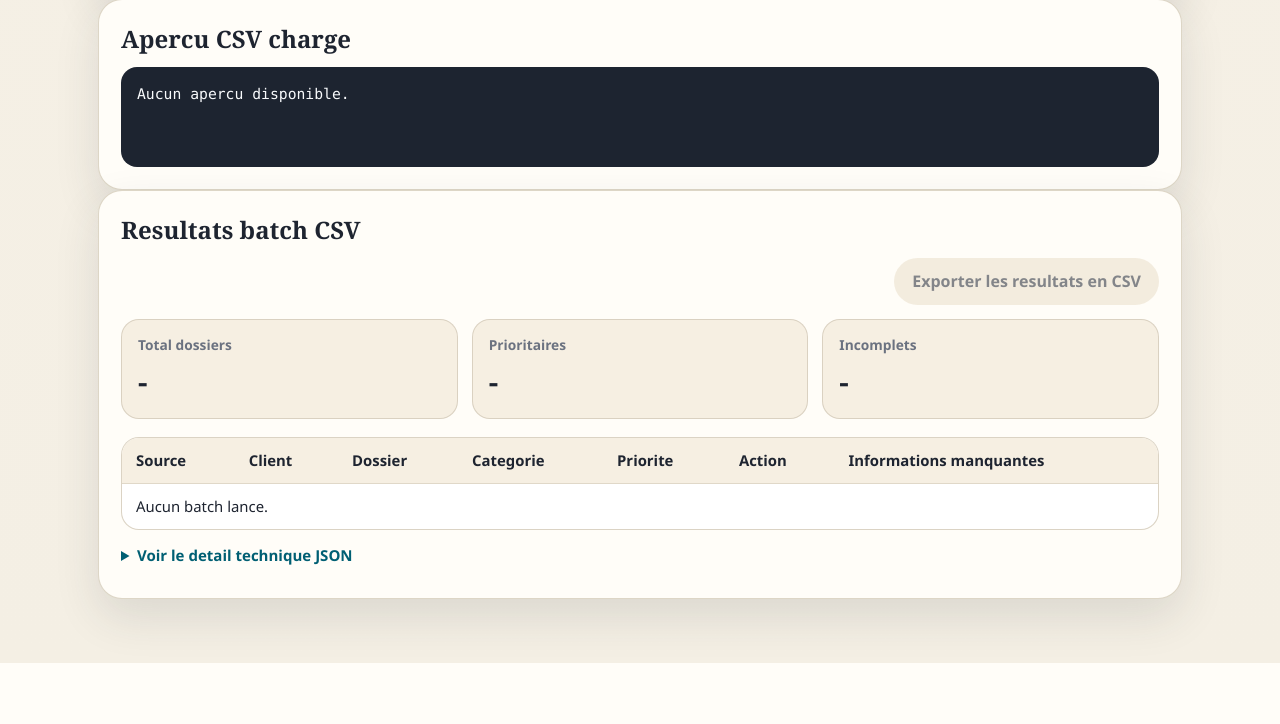
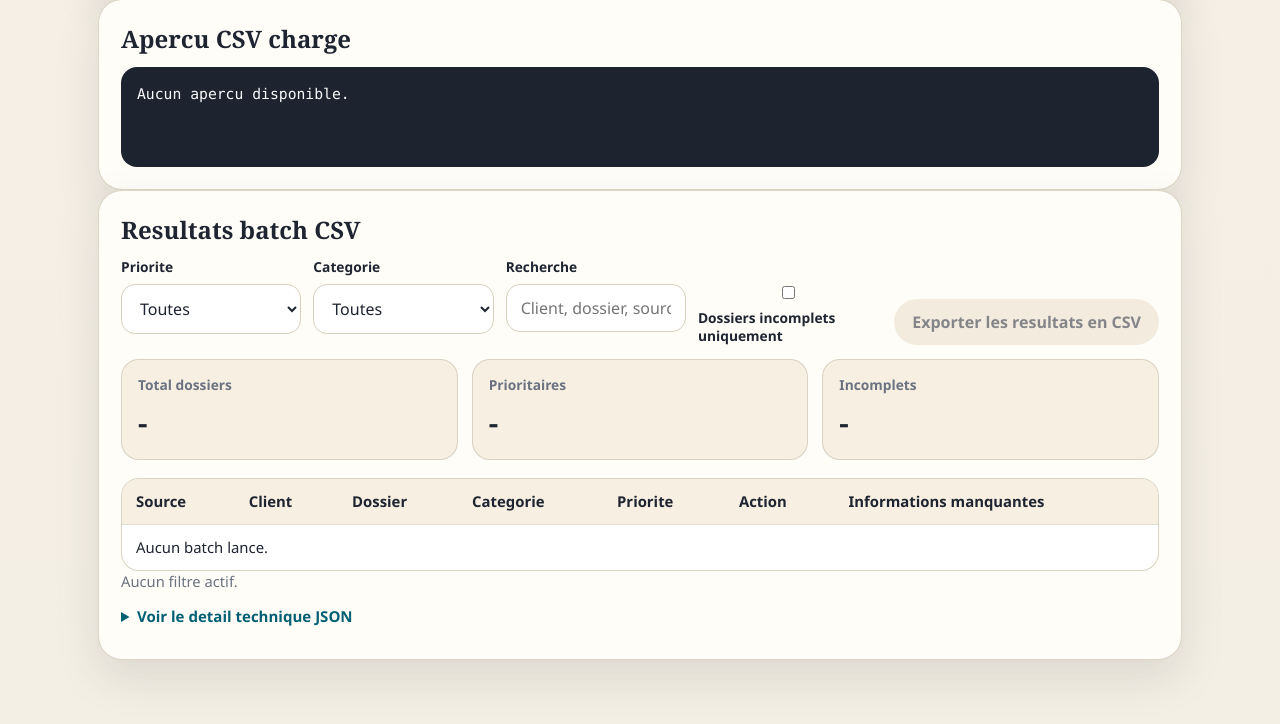
Before and after one commit to christopherfordant/projet_automatisations, a FastAPI app: page / in a window 1280 px wide. Shown: the part 2422-3146 px from the top of the page. Before the commit the page ends 3085 px from the top, so only its background shows below. Run offline with FastAPI, Linux system fonts and the light colour scheme.

Commit message:
Add visual filters for batch results

```diff
--- a/src/app/ui/static/app.css
+++ b/src/app/ui/static/app.css
@@ -309,8 +309,51 @@ dd {
 
 .batch-toolbar {
     display: flex;
+    gap: 16px;
+    align-items: end;
+    justify-content: space-between;
+    flex-wrap: wrap;
+    margin-bottom: 14px;
+}
+
+.batch-filters {
+    display: grid;
+    grid-template-columns: repeat(auto-fit, minmax(180px, 1fr));
+    gap: 12px;
+    flex: 1 1 680px;
+}
+
+.batch-filters label {
+    font: 600 0.86rem/1.3 "Segoe UI", sans-serif;
+}
+
+.checkbox-filter {
+    display: inline-flex;
+    align-items: center;
+    gap: 10px;
+    padding-top: 28px;
+}
+
+.checkbox-filter input {
+    width: auto;
+    margin: 0;
+}
+
+.batch-toolbar button {
+    flex: 0 0 auto;
+}
+
+.batch-empty {
+    color: var(--muted);
+    font-style: italic;
+}
+
+.batch-row-hidden {
+    display: none;
+}
+
+.batch-toolbar {
     justify-content: flex-end;
-    margin-bottom: 14px;
 }
 
 button:disabled {
--- a/src/app/ui/static/app.js
+++ b/src/app/ui/static/app.js
@@ -8,6 +8,11 @@ const batchOutput = document.getElementById("batch-output");
 const batchSummary = document.getElementById("batch-summary");
 const batchTableBody = document.getElementById("batch-table-body");
 const exportBatchButton = document.getElementById("export-batch");
+const filterPriority = document.getElementById("filter-priority");
+const filterCategory = document.getElementById("filter-category");
+const filterSearch = document.getElementById("filter-search");
+const filterMissingOnly = document.getElementById("filter-missing-only");
+const batchFilterStatus = document.getElementById("batch-filter-status");
 const claimText = form.claim_text;
 const csvFileInput = document.getElementById("csv-file");
 const csvRowSelect = document.getElementById("csv-row-select");
@@ -35,6 +40,10 @@ csvFileInput.addEventListener("change", handleCsvUpload);
 csvRowSelect.addEventListener("change", applySelectedCsvRow);
 runBatchButton.addEventListener("click", runBatchAnalysis);
 exportBatchButton.addEventListener("click", exportBatchResults);
+filterPriority.addEventListener("change", applyBatchFilters);
+filterCategory.addEventListener("change", applyBatchFilters);
+filterSearch.addEventListener("input", applyBatchFilters);
+filterMissingOnly.addEventListener("change", applyBatchFilters);
 csvDropzone.addEventListener("dragenter", activateDropzone);
 csvDropzone.addEventListener("dragover", activateDropzone);
 csvDropzone.addEventListener("dragleave", deactivateDropzone);
@@ -152,8 +161,10 @@ async function runBatchAnalysis() {
         renderBatchSummary(data.summary);
         renderBatchTable(data.items);
         lastBatchItems = data.items;
+        hydrateCategoryFilter(data.items);
         exportBatchButton.disabled = data.items.length === 0;
         batchOutput.textContent = JSON.stringify(data, null, 2);
+        applyBatchFilters();
     } catch (error) {
         resetBatchVisuals("Erreur");
         batchOutput.textContent = String(error);
@@ -478,7 +489,20 @@ function renderBatchTable(items) {
                 : "Aucune";
 
             return `
-                <tr>
+                <tr
+                    data-priority="${escapeHtml(item.priority)}"
+                    data-category="${escapeHtml(item.category_label)}"
+                    data-missing="${item.missing_information_labels.length > 0 ? "yes" : "no"}"
+                    data-search="${escapeHtml(
+                        [
+                            findSourceLabel(item),
+                            item.customer_id || "",
+                            item.contract_id || "",
+                            item.category_label || "",
+                            item.recommended_next_action_label || "",
+                        ].join(" ").toLowerCase(),
+                    )}"
+                >
                     <td>${escapeHtml(findSourceLabel(item))}</td>
                     <td>${escapeHtml(item.customer_id || "-")}</td>
                     <td>${escapeHtml(item.contract_id || "-")}</td>
@@ -507,6 +531,11 @@ function findSourceLabel(item) {
 function resetBatchVisuals(status = "-") {
     lastBatchItems = [];
     exportBatchButton.disabled = true;
+    filterPriority.value = "";
+    filterCategory.innerHTML = '<option value="">Toutes</option>';
+    filterSearch.value = "";
+    filterMissingOnly.checked = false;
+    batchFilterStatus.textContent = "Aucun filtre actif.";
     batchSummary.innerHTML = `
         <div class="metric">
             <span>Total dossiers</span>
@@ -523,3 +552,44 @@ function resetBatchVisuals(status = "-") {
     `;
     batchTableBody.innerHTML = '<tr><td colspan="7">Aucun batch lance.</td></tr>';
 }
+
+function hydrateCategoryFilter(items) {
+    const categories = [...new Set(items.map((item) => item.category_label))].sort();
+    filterCategory.innerHTML = '<option value="">Toutes</option>' +
+        categories
+            .map((category) => `<option value="${escapeHtml(category)}">${escapeHtml(category)}</option>`)
+            .join("");
+}
+
+function applyBatchFilters() {
+    const rows = Array.from(batchTableBody.querySelectorAll("tr"));
+    if (rows.length === 0 || (rows.length === 1 && rows[0].children.length === 1)) {
+        batchFilterStatus.textContent = "Aucun filtre actif.";
+        return;
+    }
+
+    const selectedPriority = filterPriority.value;
+    const selectedCategory = filterCategory.value;
+    const searchTerm = filterSearch.value.trim().toLowerCase();
+    const missingOnly = filterMissingOnly.checked;
+    let visibleCount = 0;
+
+    rows.forEach((row) => {
+        const matchesPriority = !selectedPriority || row.dataset.priority === selectedPriority;
+        const matchesCategory = !selectedCategory || row.dataset.category === selectedCategory;
+        const matchesMissing = !missingOnly || row.dataset.missing === "yes";
+        const matchesSearch = !searchTerm || row.dataset.search.includes(searchTerm);
+        const isVisible = matchesPriority && matchesCategory && matchesMissing && matchesSearch;
+
+        row.classList.toggle("batch-row-hidden", !isVisible);
+        if (isVisible) {
+            visibleCount += 1;
+        }
+    });
+
+    if (visibleCount === 0) {
+        batchFilterStatus.textContent = "Aucun dossier ne correspond aux filtres.";
+    } else {
+        batchFilterStatus.textContent = `${visibleCount} dossier(s) affiché(s) apres filtrage.`;
+    }
+}
--- a/src/app/ui/templates/index.html
+++ b/src/app/ui/templates/index.html
@@ -172,6 +172,31 @@
         <section class="card">
             <h2>Resultats batch CSV</h2>
             <div class="batch-toolbar">
+                <div class="batch-filters">
+                    <label>
+                        Priorite
+                        <select id="filter-priority">
+                            <option value="">Toutes</option>
+                            <option value="high">Haute</option>
+                            <option value="medium">Moyenne</option>
+                            <option value="normal">Normale</option>
+                        </select>
+                    </label>
+                    <label>
+                        Categorie
+                        <select id="filter-category">
+                            <option value="">Toutes</option>
+                        </select>
+                    </label>
+                    <label>
+                        Recherche
+                        <input type="text" id="filter-search" placeholder="Client, dossier, source">
+                    </label>
+                    <label class="checkbox-filter">
+                        <input type="checkbox" id="filter-missing-only">
+                        Dossiers incomplets uniquement
+                    </label>
+                </div>
                 <button type="button" id="export-batch" class="secondary" disabled>
                     Exporter les resultats en CSV
                 </button>
@@ -210,6 +235,7 @@
                     </tbody>
                 </table>
             </div>
+            <p id="batch-filter-status" class="csv-status">Aucun filtre actif.</p>
             <details class="batch-details">
                 <summary>Voir le detail technique JSON</summary>
                 <pre id="batch-output" class="output">Aucun batch lance.</pre>
```
